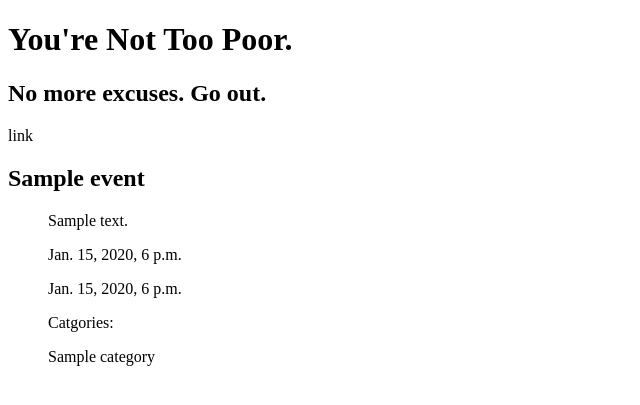
After one commit to sarahlevins/SheCodes-DjangoProject, a Django app: page /freeeventfinder/1/ in a window 1280 px wide. The commit adds this page. Shown: the top 405 px of the page, without its empty margins (0-640 px from the left). Run offline with Django 3.2, Linux system fonts and the light colour scheme; tables that the repository leaves empty hold one stand-in row (values such as "Sample post").

Commit message:
templates linked and category model created

```diff
--- a/djangoproject/settings.py
+++ b/djangoproject/settings.py
@@ -55,7 +55,7 @@ ROOT_URLCONF = 'djangoproject.urls'
 TEMPLATES = [
     {
         'BACKEND': 'django.template.backends.django.DjangoTemplates',
-        'DIRS': [],
+        'DIRS': [os.path.join(BASE_DIR, 'templates')],
         'APP_DIRS': True,
         'OPTIONS': {
             'context_processors': [
@@ -123,3 +123,7 @@ USE_TZ = True
 # https://docs.djangoproject.com/en/2.2/howto/static-files/
 
 STATIC_URL = '/static/'
+
+MEDIA_URL = '/media/'
+
+MEDIA_ROOT = os.path.join(BASE_DIR, 'media')
--- a/eventfinder/admin.py
+++ b/eventfinder/admin.py
@@ -1,4 +1,5 @@
 from django.contrib import admin
-from .models import Event
+from .models import Event, Category
 
 admin.site.register(Event)
+admin.site.register(Category)
--- a/eventfinder/models.py
+++ b/eventfinder/models.py
@@ -5,6 +5,7 @@ class Event(models.Model):
     description = models.CharField(max_length=200)
     start_time = models.DateTimeField('start time and date')
     end_time = models.DateTimeField('end time and date')
+    category = models.ManyToManyField('Category', default='')
     # photo =
     # venue =
     # category =
@@ -16,3 +17,9 @@ class Event(models.Model):
 
     def __str__(self):
         return self.name
+
+class Category(models.Model):
+    name = models.CharField(max_length=50)
+
+    def __str__(self):
+        return self.name
--- /dev/null
+++ b/eventfinder/templates/eventfinder/event_detail.html
@@ -0,0 +1,16 @@
+{% extends "base.html" %}
+
+{% load static %}
+
+{% block content %}
+    <h2>{{ event.name }}</h2>
+    <ul>
+        <p>{{ event.description }}</p>
+        <p>{{ event.start_time }}</p>
+        <p>{{ event.end_time }}</p>
+        <p>Catgories:
+        <p>{% for category in event.category.all %}</p>
+                {{ category.name }}
+            {% endfor %}
+    </ul>
+{% endblock %}
--- a/eventfinder/urls.py
+++ b/eventfinder/urls.py
@@ -6,4 +6,5 @@ app_name = 'eventfinder'
 
 urlpatterns = [
     path('', views.index, name='index'),
+    path('<int:pk>/', views.EventDetail.as_view(), name='event-detail')
     ]
--- a/eventfinder/views.py
+++ b/eventfinder/views.py
@@ -1,4 +1,6 @@
 from django.shortcuts import render
+from django.views.generic import ListView, DetailView
+
 from .models import Event
 
 
@@ -6,3 +8,7 @@ def index(request):
     upcoming_event_list = Event.objects.order_by('-start_time')[:5]
     context = {'upcoming_event_list': upcoming_event_list}
     return render(request, 'eventfinder/index.html', context)
+
+class EventDetail(DetailView):
+    model = Event
+    context_object_name = 'event'
--- /dev/null
+++ b/templates/base.html
@@ -0,0 +1,27 @@
+{% load static %}
+
+<!doctype html>
+
+<html lang="en">
+    <head>
+        <meta charset="utf-8">
+        <title>You're Not Too Poor</title>
+        <meta name="description" content="">
+        <meta name="author" content="Sarah Levins">
+
+    </head>
+
+    <body>
+        <header>
+            <div>
+                <h1>You're Not Too Poor.</h1>
+                <h2>No more excuses. Go out.</h2>
+            </div>
+
+        {% include './nav.html' %}
+
+        </header>
+
+        {% block content %}{% endblock %}
+
+    </body>
--- /dev/null
+++ b/templates/nav.html
@@ -0,0 +1,5 @@
+{% load static %}
+
+{% block content %}
+<p>link</p>
+{% endblock %}
```
Also changed, not shown: eventfinder/templates/eventfinder/index.html (+9 -1 lines), eventfinder/migrations/0002_auto_20191003_1452.py (added).
